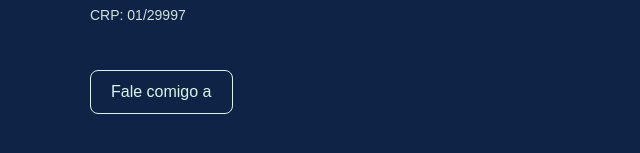
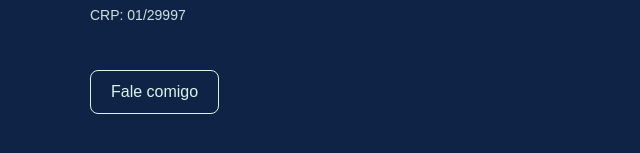
Before and after one commit to RebecaPsi/RebecaPsi.github.io, a plain HTML site: page index.html in a window 1280 px wide. Shown: the part 711-864 px from the top of the page, 0-640 px from the left. Drawn offline with Linux system fonts and the light colour scheme.

Commit message:
Update index.html

```diff
--- a/index.html
+++ b/index.html
@@ -200,7 +200,7 @@
          <p> CRP: 01/29997 </p>
 
         <a class="btn" href="https://wa.me/556181246098" target="_blank">
-          Fale comigo a
+          Fale comigo
         </a>
       </div>
 
```
